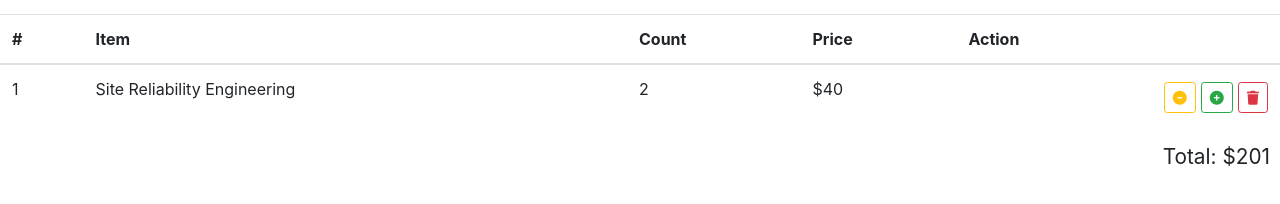
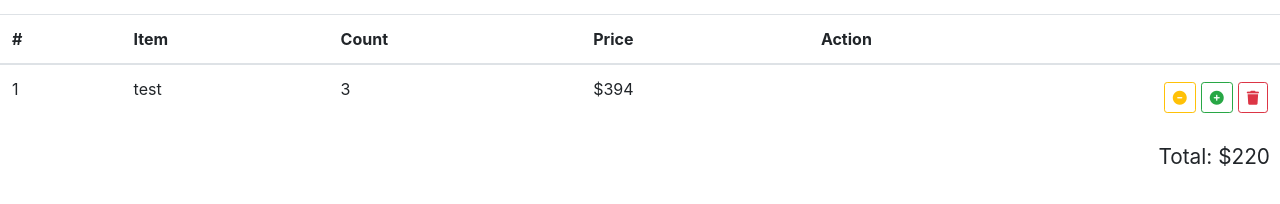
Before and after one commit to EnigmaSn/restore, a React (Create React App) app: page / in a window 1280 px wide. Shown: the part 138-342 px from the top of the page. Built offline with nearby package versions, Linux system fonts and the light colour scheme.

Commit message:
shoppingCardTable connect to redux

```diff
--- a/src/components/shopping-cart-table/shopping-cart-table.js
+++ b/src/components/shopping-cart-table/shopping-cart-table.js
@@ -1,7 +1,46 @@
 import React from "react";
+import { connect } from "react-redux";
 import "./shopping-cart-table.scss";
 
-const ShoppingCartTable = () => {
+const ShoppingCartTable = ({
+  items,
+  total,
+  onIncrease,
+  onDecrease,
+  onDelete,
+}) => {
+  const renderRow = (item, idx) => {
+    const { id, name, count, total } = item;
+    return (
+      <tr key={id}>
+        <td>{idx + 1}</td>
+        <td>{name}</td>
+        <td>{count}</td>
+        <td>${total}</td>
+        <td>
+          <button
+            onClick={onDelete}
+            className="btn btn-outline-danger btn-sm float-right"
+          >
+            <i className="fa fa-trash" />
+          </button>
+          <button
+            onClick={onIncrease}
+            className="btn btn-outline-success btn-sm float-right"
+          >
+            <i className="fa fa-plus-circle" />
+          </button>
+          <button
+            onClick={onDecrease}
+            className="btn btn-outline-warning btn-sm float-right"
+          >
+            <i className="fa fa-minus-circle" />
+          </button>
+        </td>
+      </tr>
+    );
+  };
+
   return (
     <div className="shopping-cart-table">
       <h2>Your Order</h2>
@@ -16,30 +55,33 @@ const ShoppingCartTable = () => {
           </tr>
         </thead>
 
-        <tbody>
-          <tr>
-            <td>1</td>
-            <td>Site Reliability Engineering</td>
-            <td>2</td>
-            <td>$40</td>
-            <td>
-              <button className="btn btn-outline-danger btn-sm float-right">
-                <i className="fa fa-trash" />
-              </button>
-              <button className="btn btn-outline-success btn-sm float-right">
-                <i className="fa fa-plus-circle" />
-              </button>
-              <button className="btn btn-outline-warning btn-sm float-right">
-                <i className="fa fa-minus-circle" />
-              </button>
-            </td>
-          </tr>
-        </tbody>
+        <tbody>{items.map(renderRow)}</tbody>
       </table>
 
-      <div className="total">Total: $201</div>
+      <div className="total">Total: ${total}</div>
     </div>
   );
 };
 
-export default ShoppingCartTable;
+const mapStateToProps = ({ cartItems, orderTotal }) => {
+  return {
+    items: cartItems,
+    total: orderTotal,
+  };
+};
+
+const mapDispatchToProps = () => {
+  return {
+    onIncrease: () => {
+      console.log("onIncrease");
+    },
+    onDecrease: () => {
+      console.log("onDecrease");
+    },
+    onDelete: () => {
+      console.log("onDelete");
+    },
+  };
+};
+
+export default connect(mapStateToProps, mapDispatchToProps)(ShoppingCartTable);
--- a/src/reducers/index.js
+++ b/src/reducers/index.js
@@ -2,24 +2,29 @@ const initialState = {
   books: [],
   loading: true,
   error: null,
+  cartItems: [{ id: 1, name: "test", count: 3, total: 394 }],
+  orderTotal: 220,
 };
 
 const reducer = (state = initialState, action) => {
   switch (action.type) {
     case "FETCH_BOOKS_REQUEST":
       return {
+        ...state,
         books: [],
         loading: true,
         error: null,
       };
     case "FETCH_BOOKS_SUCCESS":
       return {
+        ...state,
         books: action.payload,
         loading: false,
         error: null,
       };
     case "FETCH_BOOKS_FAILURE":
       return {
+        ...state,
         books: [],
         loading: false,
         error: action.payload,
```
